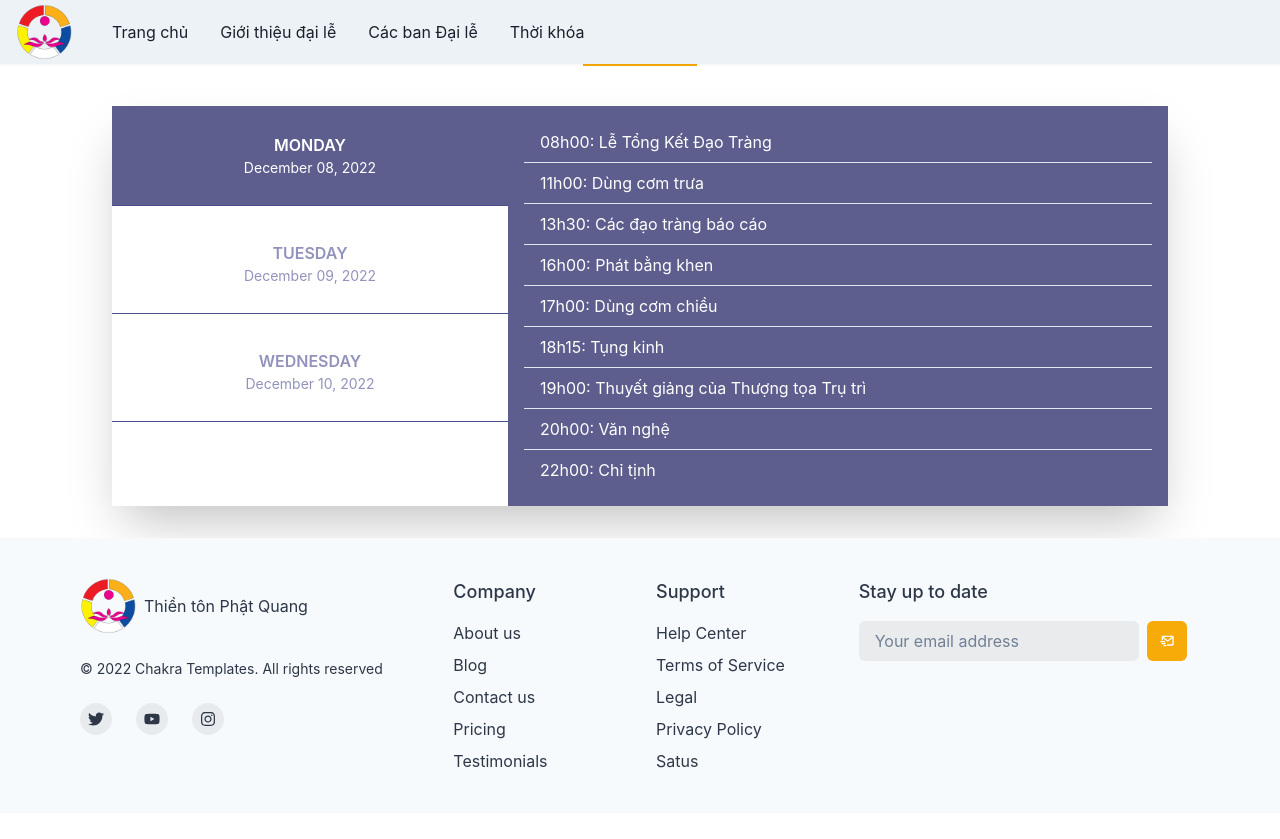
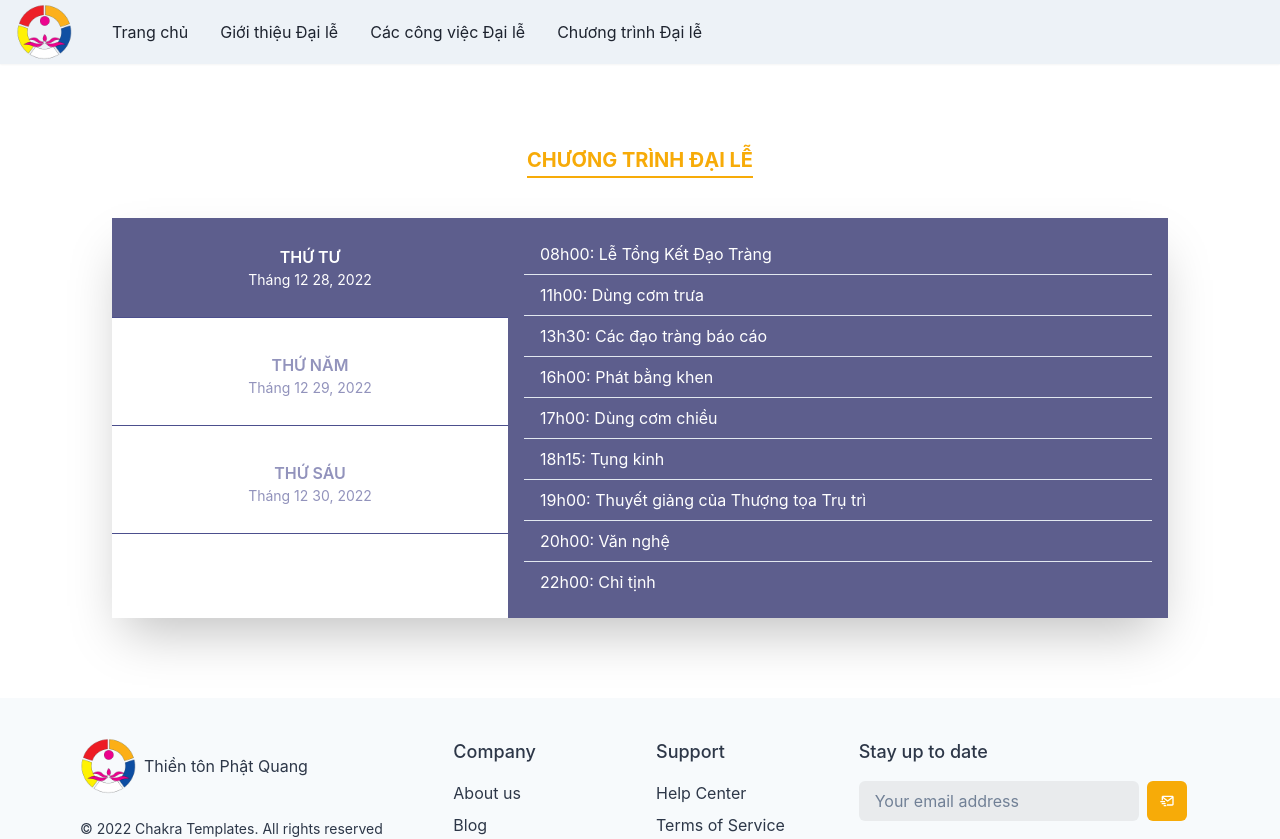
Before and after one commit to pdong2001/ttpq-dkdl, a React (Vite) app: page /timeline in a window 1280 px wide. Shown: the top 839 px of the page. Before the commit the page ends 813 px from the top, so only its background shows below. Built offline with nearby package versions, Linux system fonts and the light colour scheme.

Commit message:
update layout

```diff
--- a/src/components/Navbar/index.tsx
+++ b/src/components/Navbar/index.tsx
@@ -2,39 +2,35 @@ import { ReactNode } from 'react';
 import {
   Box,
   Flex,
-  Avatar,
   HStack,
   IconButton,
-  Button,
-  Menu,
-  MenuButton,
-  MenuList,
-  MenuItem,
-  MenuDivider,
   useDisclosure,
   useColorModeValue,
   Stack,
   useColorMode,
-  Center,
   Link,
+  Button,
 } from '@chakra-ui/react';
-import { HamburgerIcon, CloseIcon, MoonIcon, SunIcon } from '@chakra-ui/icons';
-import React from 'react';
+import { HamburgerIcon, CloseIcon } from '@chakra-ui/icons';
 import Logo from '../Logo';
 import { nanoid } from '@reduxjs/toolkit';
-import { Link as RouterLink } from 'react-router-dom';
 import { NavBarLink } from '~/routes';
 
 const Links = [
   { title: 'Trang chủ', to: '/' },
-  { title: 'Giới thiệu đại lễ', to: 'EVENT_INFO' },
-  { title: 'Các ban Đại lễ', to: 'DEPARTMENT_INFO' },
-  { title: 'Thời khóa', to: 'TIMELINE' },
+  { title: 'Giới thiệu Đại lễ', to: 'eventInfo' },
+  { title: 'Các công việc Đại lễ', to: 'departmentInfo' },
+  { title: 'Chương trình Đại lễ', to: 'timeline' },
 ];
 
-const NavLink = ({ children, to }: { children: ReactNode; to: string }) => (
+const NavLink = ({ children, toId }: { children: ReactNode; toId: string }) => (
   <Link
-    as={RouterLink}
+    onClick={(e) => {
+      const ele = document.getElementById(toId);
+      console.log('element__', ele);
+
+      ele?.scrollIntoView({ behavior: 'smooth' });
+    }}
     px={2}
     py={1}
     rounded={'md'}
@@ -42,7 +38,6 @@ const NavLink = ({ children, to }: { children: ReactNode; to: string }) => (
       textDecoration: 'none',
       bg: useColorModeValue('gray.200', 'gray.700'),
     }}
-    to={to}
   >
     {children}
   </Link>
@@ -53,14 +48,16 @@ export default function NavBar() {
   const { colorMode, toggleColorMode } = useColorMode();
   return (
     <>
+      <Box background='transparent' height={16}></Box>
       <Box
         bg={useColorModeValue('gray.100', 'gray.900')}
         px={4}
         pos={'fixed'}
+        top={0}
         zIndex={200}
-        mb={3}
         w={'full'}
         boxShadow='sm'
+        opacity='0.98'
       >
         <Flex h={16} alignItems={'center'} justifyContent={'space-between'}>
           <IconButton
@@ -73,8 +70,8 @@ export default function NavBar() {
           <HStack spacing={8} alignItems={'center'}>
             <Logo />
             <HStack as={'nav'} spacing={4} display={{ base: 'none', md: 'flex' }}>
-              {NavBarLink.map((nav) => (
-                <NavLink to={nav.to} key={nanoid()}>
+              {Links.map((nav) => (
+                <NavLink toId={nav.to} key={nanoid()}>
                   {nav.title}
                 </NavLink>
               ))}
@@ -86,7 +83,7 @@ export default function NavBar() {
           <Box pb={4} display={{ md: 'none' }}>
             <Stack as={'nav'} spacing={4}>
               {Links.map((link) => (
-                <NavLink key={nanoid()} to={link.to}>
+                <NavLink key={nanoid()} toId={link.to}>
                   {link.title}
                 </NavLink>
               ))}
--- a/src/pages/GreatCeremonyInfo/index.tsx
+++ b/src/pages/GreatCeremonyInfo/index.tsx
@@ -64,7 +64,8 @@ const GreatCeremonyInfo = () => {
       bgColor={'Blue.800'}
       bgSize={'cover'}
       px={{ base: 10, md: 20, lg: 28 }}
-      py={shortUri ? 10 : 20}
+      py={20}
+      id='eventInfo'
     >
       <FadeInUp>
         <Heading
--- a/src/pages/MultiStepRegister/index.tsx
+++ b/src/pages/MultiStepRegister/index.tsx
@@ -27,7 +27,7 @@ const registerSteps = [Step1, Step2, Step3, Step4, Step5, SuccessRegisterModal];
 
 const MultiStepRegister = () => {
   const { identityCard, phoneNumber } = useAppSelector((state) => state.register.data);
-  const [step, setStep] = useState<number>(2);
+  const [step, setStep] = useState<number>(0);
   const { shortUri } = useParams<any>();
   const { path } = useRouteMatch();
   const history = useHistory();
--- a/src/pages/Timeline/index.tsx
+++ b/src/pages/Timeline/index.tsx
@@ -31,7 +31,7 @@ const Timeline = () => {
   });
   const days_schedule = [
     {
-      day: { titleDay: 'Monday', titleMonth: 'December', titleDate: '08', titleYear: '2022' },
+      day: { titleDay: 'Thứ tư', titleMonth: 'Tháng 12', titleDate: '28', titleYear: '2022' },
       timelines: [
         { time: '08h00', content: 'Lễ Tổng Kết Đạo Tràng' },
         { time: '11h00', content: 'Dùng cơm trưa' },
@@ -45,7 +45,7 @@ const Timeline = () => {
       ],
     },
     {
-      day: { titleDay: 'Tuesday', titleMonth: 'December', titleDate: '09', titleYear: '2022' },
+      day: { titleDay: 'Thứ năm', titleMonth: 'Tháng 12', titleDate: '29', titleYear: '2022' },
       timelines: [
         { time: '04h30', content: 'Thức Chúng' },
         { time: '04h45', content: 'Tọa Thiền' },
@@ -63,7 +63,7 @@ const Timeline = () => {
       ],
     },
     {
-      day: { titleDay: 'Wednesday', titleMonth: 'December', titleDate: '10', titleYear: '2022' },
+      day: { titleDay: 'Thứ sáu', titleMonth: 'Tháng 12', titleDate: '30', titleYear: '2022' },
       timelines: [
         { time: '03h30', content: 'Thức chúng' },
         { time: '04h00', content: 'Tọa Thiền' },
@@ -112,8 +112,9 @@ const Timeline = () => {
     <Box
       bgGradient={'linear(to-r, darkBlue.400, darkBlue.600)'}
       w='full'
-      py={8}
+      py={20}
       px={{ base: 3, md: 10, xl: 28 }}
+      id='timeline'
     >
       <Box w='100%' textAlign='center'>
         <Heading
@@ -127,7 +128,7 @@ const Timeline = () => {
           mb={10}
           display='inline-block'
         >
-          Lịch trình
+          Chương trình Đại lễ
         </Heading>
 
         <Grid templateColumns='repeat(8, 1fr)' boxShadow='2xl'>
```
Also changed, not shown: src/pages/DeparmentInfos/index.tsx (+20 -20 lines).
